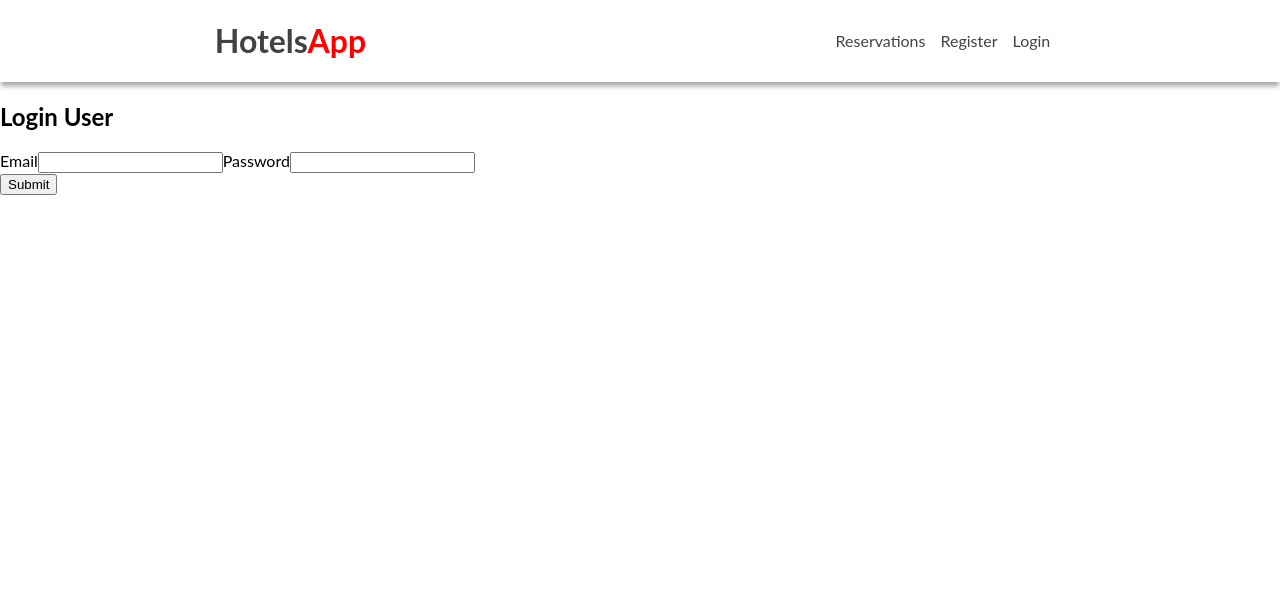
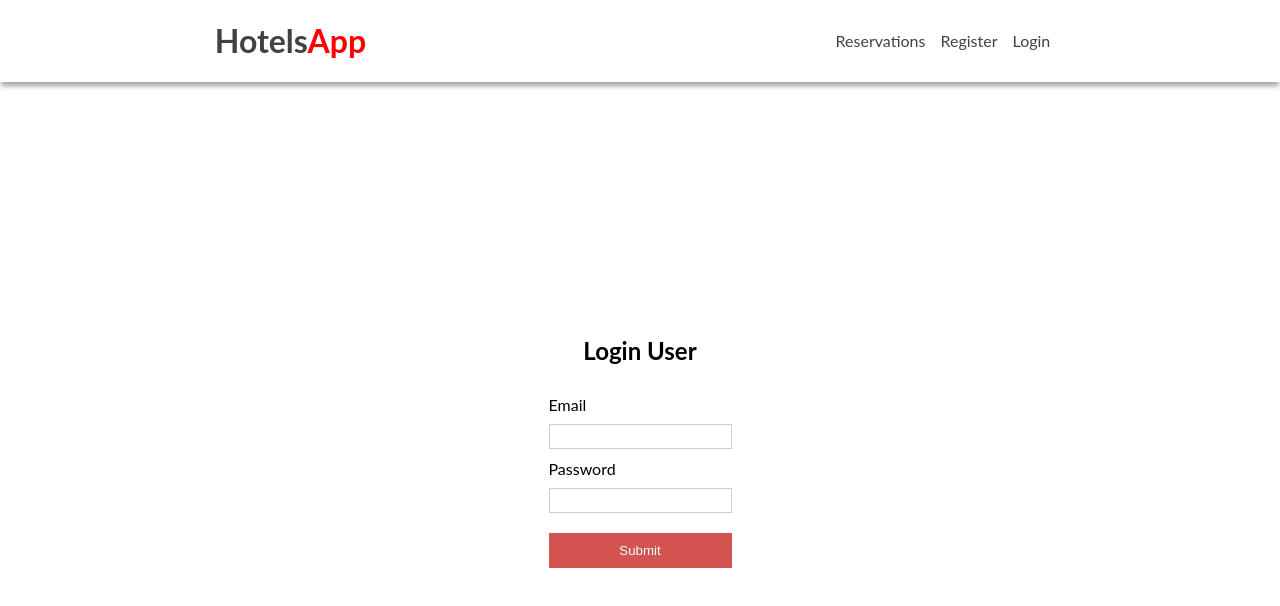
Before and after one commit to Elliot-Moral/hotelsApp---react, a React (Vite) app: page /#/login in a window 1280 px wide. Shown: the top 606 px of the page. Built offline with nearby package versions, Linux system fonts and the light colour scheme.

Commit message:
ya estile login y agreso mensaje de error o de cofirmacion al loguearse correctamente

```diff
--- a/src/hooks/useAuth.js
+++ b/src/hooks/useAuth.js
@@ -1,6 +1,10 @@
 import axios from "axios"
+import { useState } from "react";
 
 const useAuth = () => {
+
+    const [erros, setErros] = useState()
+    const [success, setSuccess] = useState(false)
 
     //# Register
     function createUser(data){
@@ -19,11 +23,16 @@ const useAuth = () => {
             //#local estorage permite 2 argumentos, nombre y el valor en string
             localStorage.setItem('token', resp.data.token)
             localStorage.setItem('userLogged', JSON.stringify(resp.data.user))
+            setSuccess(true)
         })
-        .catch(err => console.log(err))
+        .catch(err => {
+            console.log(err)
+            setErros(err.response.data.message);
+        })
+
     }
 
-    return [ createUser, loginUser ];
+    return [ createUser, loginUser, success, erros];
 }
 
 export default useAuth
--- a/src/pages/LoginPage.jsx
+++ b/src/pages/LoginPage.jsx
@@ -1,25 +1,39 @@
 import { useForm } from "react-hook-form";
 import useAuth from "../hooks/useAuth";
+import './styles/LoginPage.css'
+
 
 const LoginPage = () => {
 
     const {register, handleSubmit, reset} = useForm();
-    const [createUser, loginUser] = useAuth()
+    const [createUser, loginUser, success, erros] = useAuth()
 
     function capturarDatos(data){
         loginUser(data)
-        // console.log(data)
         reset({
             email: '',
             password: '',
         })
     }
 
+    console.log(success)
+
   return (
-    <article>
-        <form onSubmit={handleSubmit(capturarDatos)}>
-            <h2>Login User</h2>
-            <div>
+    <article className="container__login">
+
+        {
+            erros ? <div className="login__mensaje"><p>{erros}</p></div>
+            : ''
+        }
+
+        {
+            success === true || localStorage.getItem('token') ? <div className="login__mensaje login__true"><p>You have logged</p></div>
+            : ''
+        }
+
+        <form className="login__form" onSubmit={handleSubmit(capturarDatos)}>
+            <h2 className="login__title">Login User</h2>
+            <div className="login__content">
                 <label>
                     <span>Email</span>
                     <input {...register('email')} type="email" />
@@ -29,7 +43,7 @@ const LoginPage = () => {
                     <input {...register('password')} type="password" />
                 </label>
             </div>
-            <button>Submit</button>
+            <button className="login__btn">Submit</button>
         </form>
     </article>
   )
--- /dev/null
+++ b/src/pages/styles/LoginPage.css
@@ -0,0 +1,61 @@
+.container__login{
+    width: 100%;
+    display: flex;
+    align-items: center;
+    justify-content: center;
+    height: 90vh;
+    position: relative;
+}
+
+.login__form{
+    max-width: 600px;
+}
+.login__title{
+    text-align: center;
+}
+.login__content{
+    display: flex;
+    flex-direction: column;
+    label{
+        span{
+            display: block;
+            margin: 10px auto;
+        }
+    }
+    input{
+        height: 25px;
+        border: 1px solid #4444;
+        outline: none;
+        color: rgb(104, 104, 104);
+    }
+
+}
+.login__btn{
+    margin-top: 20px;
+    width: 100%;
+    padding: 10px;
+    color: azure;
+    background-color: #D35451;
+    border: 0;
+    &:hover{
+        background-color: #fa4040;
+    }
+}
+
+
+.login__mensaje{
+    display: flex;
+    justify-content: center;
+    align-items: center;
+    width: 200px;
+    height: 70px;
+    background-color: #ff7d7d;
+    position: absolute;
+    border-radius: 15px;
+    top: 200px;
+    color: azure;
+}
+.login__true{
+    background-color: #2fc260;
+
+}
```
Also changed, not shown: src/components/HomePage/styles/FilterName.css (line endings or trailing spaces). Lines whose indentation alone changed are shown as unchanged.
